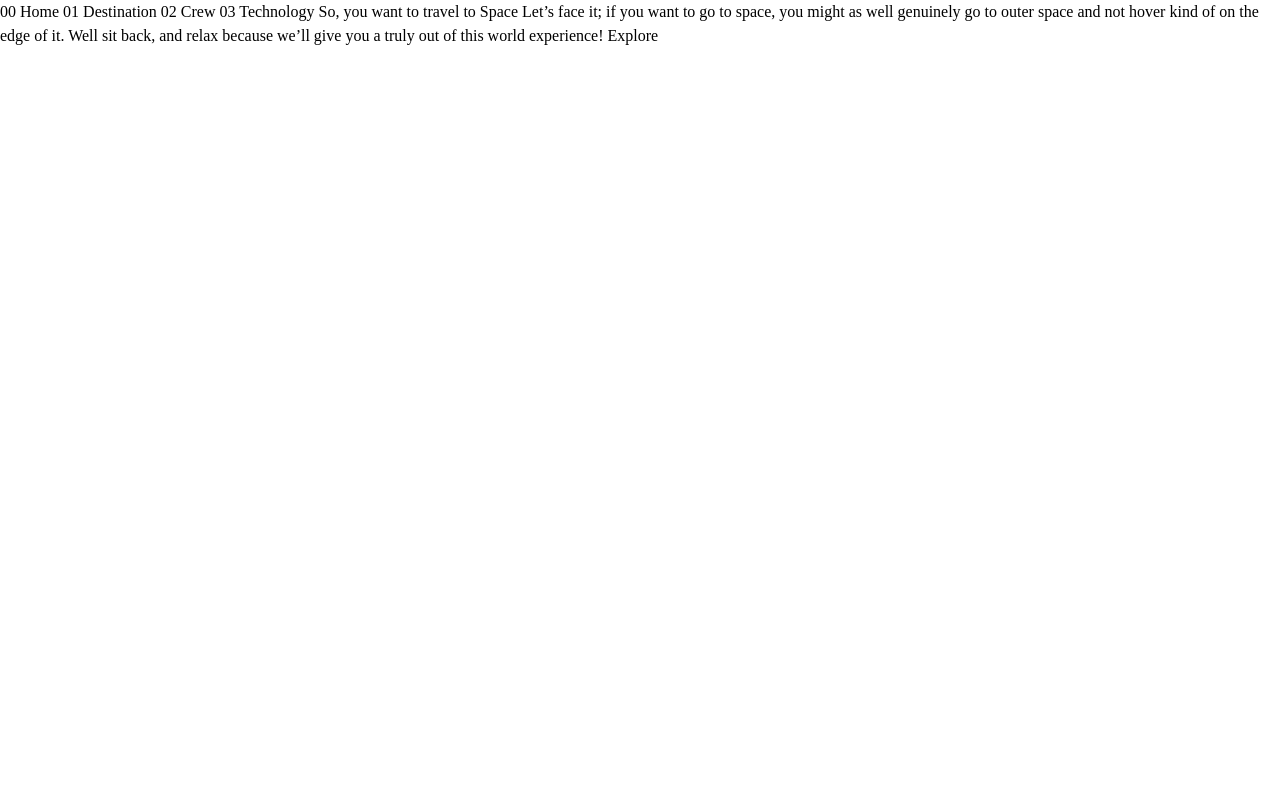
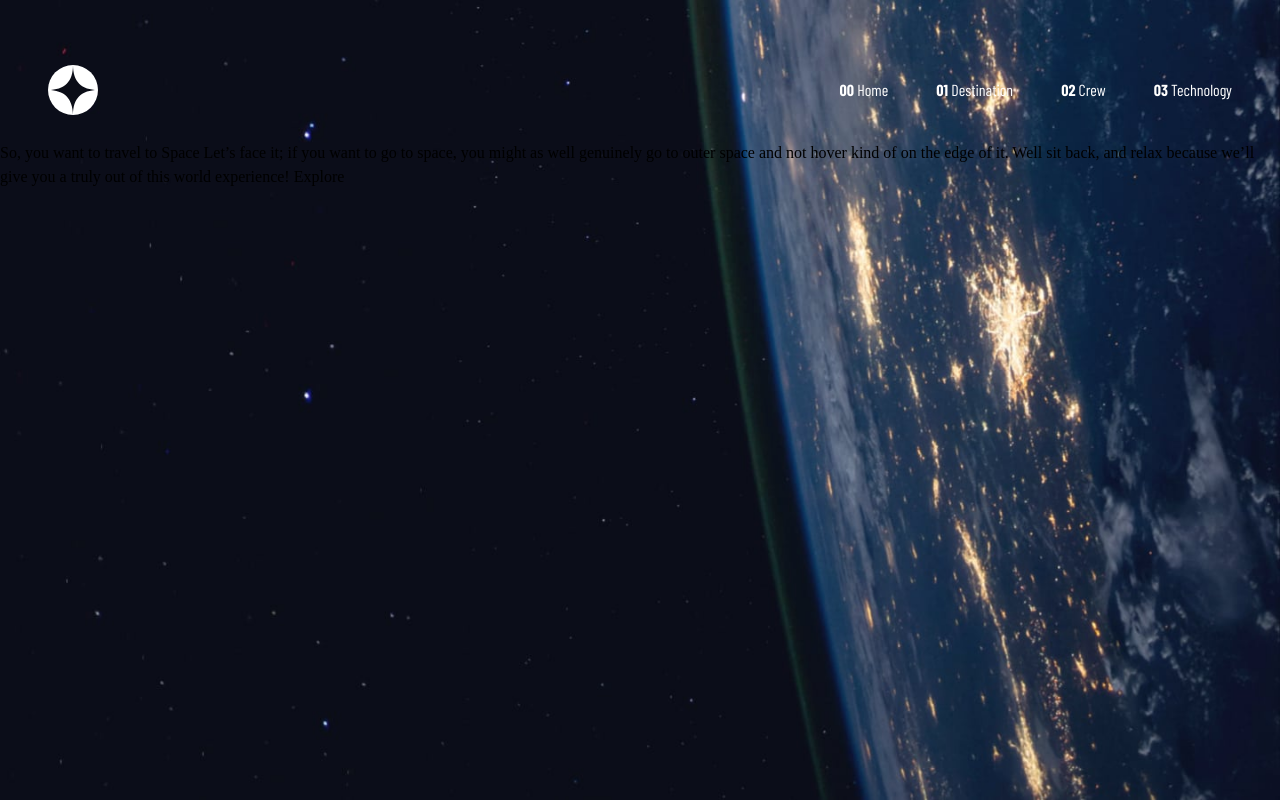
Before and after one commit to afiqsuradi/space-tourism-website-main, a plain HTML site: page index.html in a window 1280 px wide. Drawn offline with nearby package versions, Linux system fonts and the light colour scheme; a web font is replaced by a local one.

Commit message:
Stylize navbar

```diff
--- a/css/global.css
+++ b/css/global.css
@@ -1,3 +1,6 @@
+
+@import url('https://fonts.googleapis.com/css2?family=Barlow+Condensed:ital,wght@0,100;0,200;0,300;0,400;0,500;0,600;0,700;0,800;0,900;1,100;1,200;1,300;1,400;1,500;1,600;1,700;1,800;1,900&display=swap');
+
 *, *::before, *::after {
     box-sizing: border-box;
   }
@@ -32,3 +35,37 @@
   #root, #__next {
     isolation: isolate;
   }
+
+  .navbar-container {
+    display: flex;
+    flex-direction: row;
+    padding: 2.5rem 3rem 0 3rem;
+    align-items: center;
+    justify-content: space-between;
+    font-family: 'Barlow Condensed', 'Times New Roman', Times, serif;
+    color: white;
+    font-size: 1rem;
+  }
+
+  .navbar-container > .nav-links-container {
+    display: flex;
+    flex-direction: row;
+    align-items: center;
+    list-style: none;
+    gap: 2.4rem 3rem;
+    padding-left: 10rem;
+  }
+
+  .navbar-container > .nav-links-container > li {
+    padding: 2.4rem 0;
+  }
+
+  .navbar-container > .nav-links-container > strong {
+    font-weight: 600;
+  }
+
+  @media only screen and (max-width: 500px) {
+    .navbar-container > .nav-links-container {
+        display: none;
+      }
+  }
--- a/css/home.css
+++ b/css/home.css
@@ -0,0 +1,27 @@
+html {
+    background: url(/assets/home/background-home-desktop.jpg) no-repeat center center fixed;
+    -webkit-background-size: cover;
+    -moz-background-size: cover;
+    -o-background-size: cover;
+    background-size: cover;
+  }
+
+  @media only screen and (max-width: 768px) {
+    html {
+        background: url(/assets/home/background-home-tablet.jpg) no-repeat center center fixed;
+        -webkit-background-size: cover;
+        -moz-background-size: cover;
+        -o-background-size: cover;
+        background-size: cover;
+      }
+  }
+
+  @media only screen and (max-width: 500px) {
+    html {
+        background: url(/assets/home/background-home-mobile.jpg) no-repeat center center fixed;
+        -webkit-background-size: cover;
+        -moz-background-size: cover;
+        -o-background-size: cover;
+        background-size: cover;
+      }
+  }
--- a/index.html
+++ b/index.html
@@ -9,11 +9,27 @@
   <title>Frontend Mentor | Space tourism website</title>
 </head>
 <body>
+  <header>
+    <nav class="navbar-container">
+      <img src="./assets/shared/logo.svg" width="50" height="50"/>
+      <ol class="nav-links-container">
+        <li>
+          <strong>00</strong> Home</li>
+        <li>
+          <strong>01</strong> Destination</li>
+        <li>
+          <strong>02</strong> Crew
+        </li>
+        <li>
+          <strong>03</strong> Technology
+        </li>
+      </ol>
+    </nav>
+  </header>
 
-  00 Home
-  01 Destination
-  02 Crew
-  03 Technology
+
+
+
 
   So, you want to travel to
   Space
```
